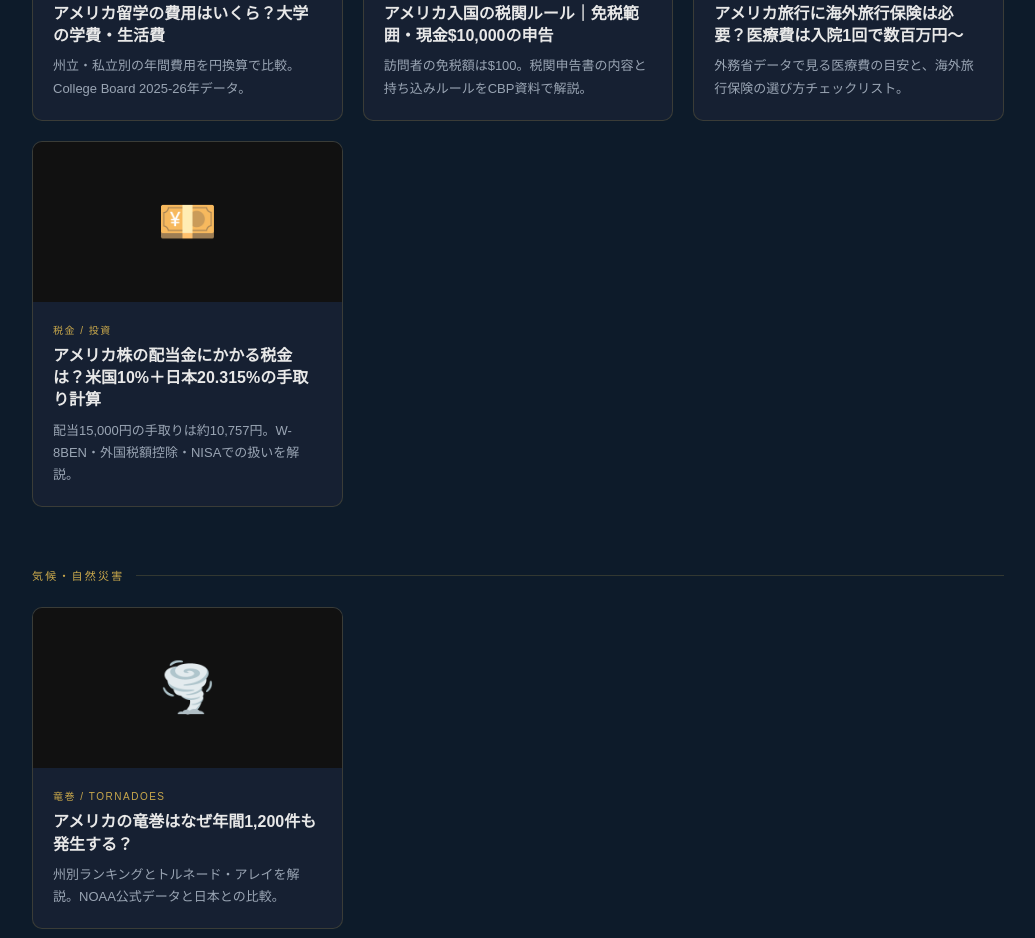
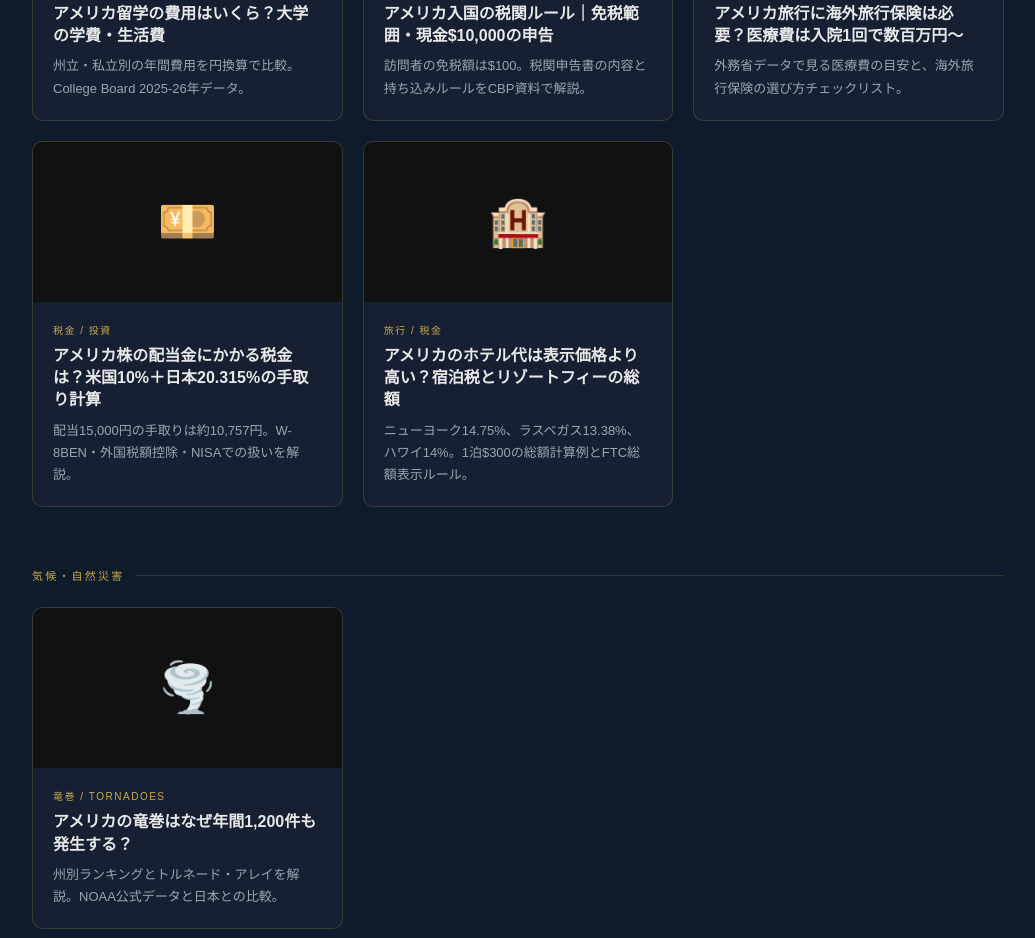
Before and after one commit to ktvr25277/us-square, a plain HTML site: page index.html in a window 1280 px wide. Shown: the part 3074-4012 px from the top of the page, without its empty margins (122-1157 px from the left). Drawn offline with Linux system fonts and the light colour scheme.

Commit message:
Add hotel tax information card to index.html
Added a new card for hotel tax information including details on accommodation fees and tax rates.

```diff
--- a/index.html
+++ b/index.html
@@ -265,6 +265,14 @@ footer a{color:var(--gold);text-decoration:none}
         <div class="card-desc">配当15,000円の手取りは約10,757円。W-8BEN・外国税額控除・NISAでの扱いを解説。</div>
       </div>
     </a>
+    <a class="card" href="hotel-tax.html">
+      <div class="card-img"><div class="card-img-placeholder">🏨</div></div>
+      <div class="card-body">
+        <div class="card-category">旅行 / 税金</div>
+        <div class="card-title">アメリカのホテル代は表示価格より高い？宿泊税とリゾートフィーの総額</div>
+        <div class="card-desc">ニューヨーク14.75%、ラスベガス13.38%、ハワイ14%。1泊$300の総額計算例とFTC総額表示ルール。</div>
+      </div>
+    </a>
   </div>
 
   <div class="section-title">気候・自然災害</div>
```
